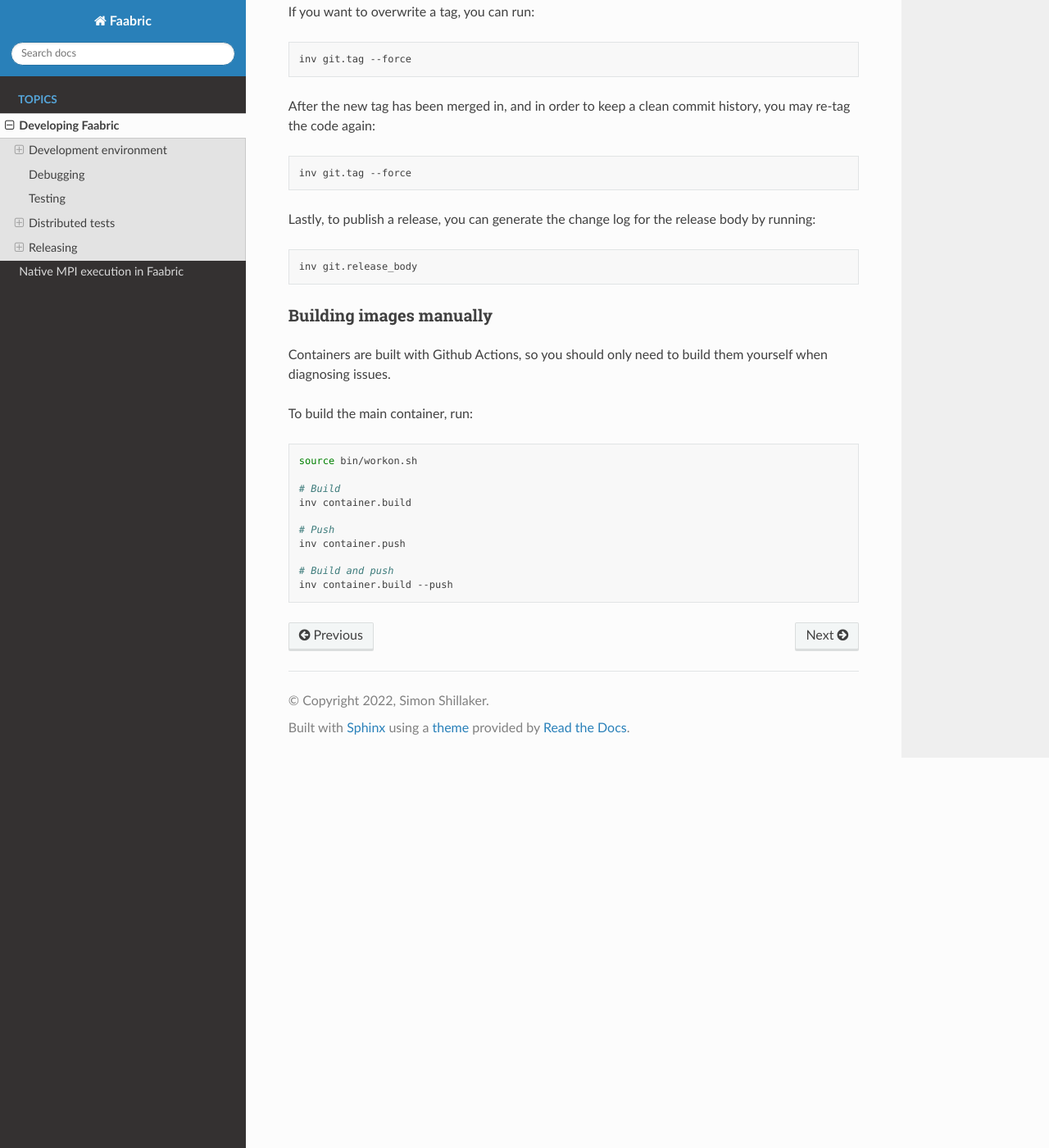
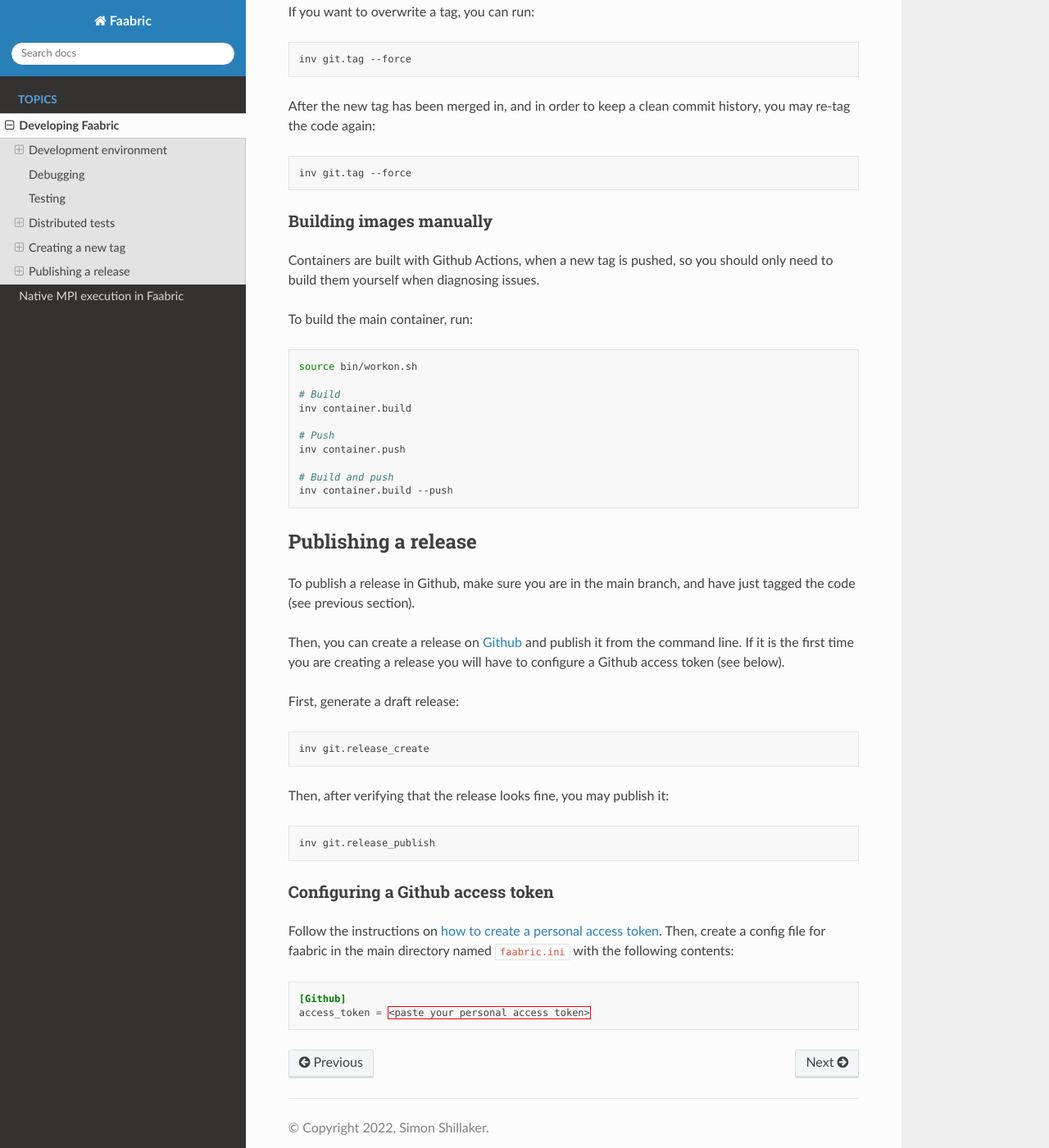
Before and after one commit to faasm/faabric, a Sphinx documentation site: the page built from docs/source/development.md, in a window 1280 px wide and 1400 px high, scrolled down 3041 px. Shown: the whole window at 82% size. Built offline with Sphinx 7.4.7 and the Read the Docs theme 2.0.0, drawn with Linux system fonts in a browser that asks for light colours; pages that are not in the unit, such as notebooks, are missing from menus; the version number could not be read and is left out; some of the changed text lies outside the part shown.

Commit message:
ci: automate release creation/publishing from tasks

````diff
--- a/cliff.toml
+++ b/cliff.toml
@@ -3,7 +3,6 @@
 [changelog]
 # changelog header
 header = """
-# Faabric's Changelog\n
 Here is what has changed since last release:
 
 """
--- a/docs/source/development.md
+++ b/docs/source/development.md
@@ -127,7 +127,7 @@ docker-compose stop
 ./dist-test/run.sh
 ```
 
-## Releasing
+## Creating a new tag
 
 Create a new branch, then find and replace the current version with the relevant
 bumped version. It should appear in:
@@ -161,17 +161,10 @@ history, you may re-tag the code again:
 inv git.tag --force
 ```
 
-Lastly, to publish a release, you can generate the change log for the release
-body by running:
-
-```bash
-inv git.release_body
-```
-
 ### Building images manually
 
-Containers are built with Github Actions, so you should only need to build them
-yourself when diagnosing issues.
+Containers are built with Github Actions, when a new tag is pushed, so you
+should only need to build them yourself when diagnosing issues.
 
 To build the main container, run:
 
@@ -187,3 +180,36 @@ inv container.push
 # Build and push
 inv container.build --push
 ```
+
+## Publishing a release
+
+To publish a release in Github, make sure you are in the main branch, and have
+just tagged the code (see previous section).
+
+Then, you can create a release on [Github](https://github.com/faasm/faabric/releases)
+and publish it from the command line. If it is the first time you are creating
+a release you will have to configure a Github access token (see below).
+
+First, generate a draft release:
+
+```bash
+inv git.release_create
+```
+
+Then, after verifying that the release looks fine, you may publish it:
+
+```bash
+inv git.release_publish
+```
+
+### Configuring a Github access token
+
+Follow the instructions on [how to create a personal access token](
+https://docs.github.com/en/authentication/keeping-your-account-and-data-secure/creating-a-personal-access-token).
+Then, create a config file for faabric in the main directory named
+`faabric.ini` with the following contents:
+
+```toml
+[Github]
+access_token = <paste your personal access token>
+```
--- a/requirements.txt
+++ b/requirements.txt
@@ -5,5 +5,6 @@ flake8==4.0.1
 invoke==1.6.0
 myst-parser==0.16.1
 numpy==1.21.5
+PyGithub==1.55
 redis==4.1.0
 sphinx-rtd-theme==1.0.0
````
Also changed, not shown: 3 other files.
